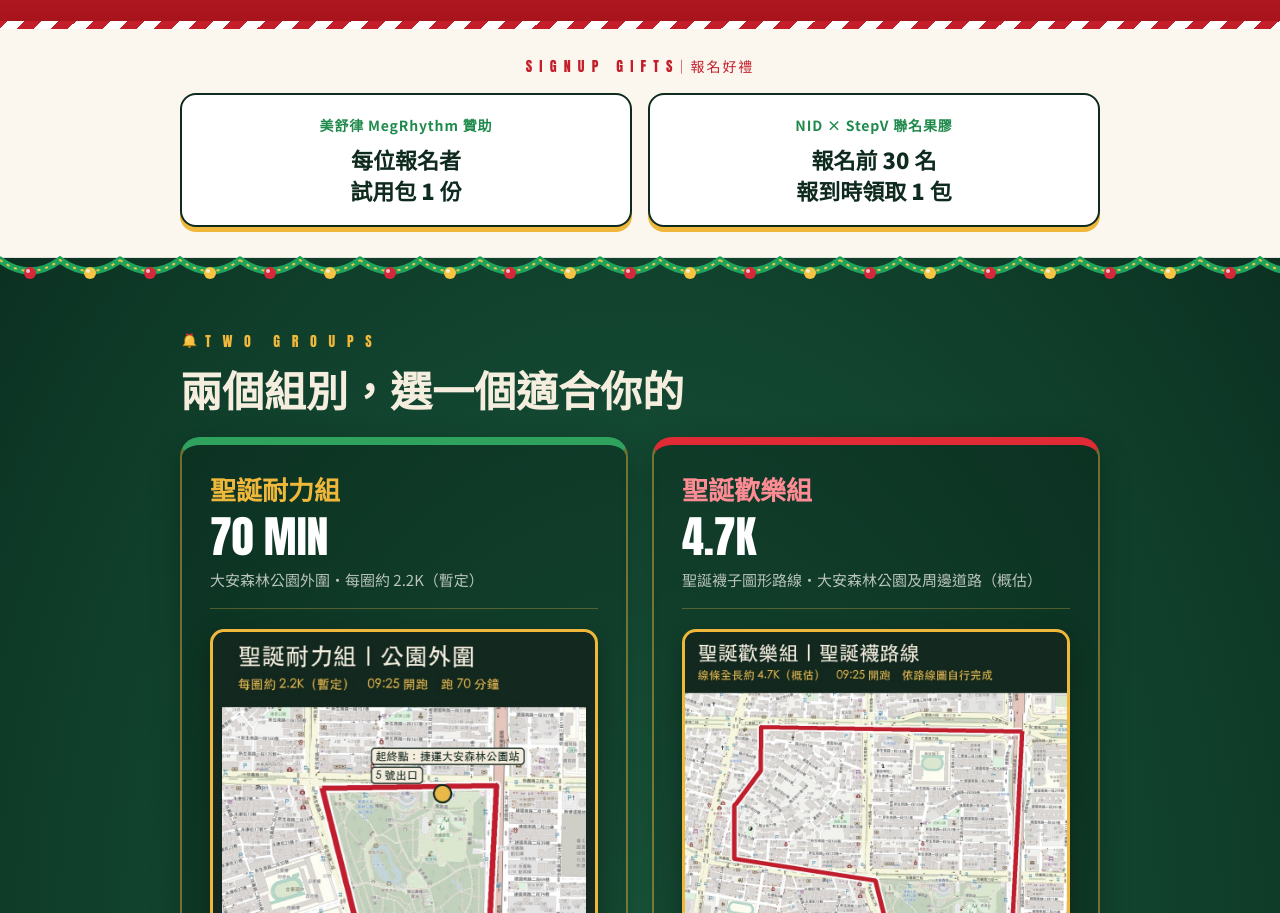
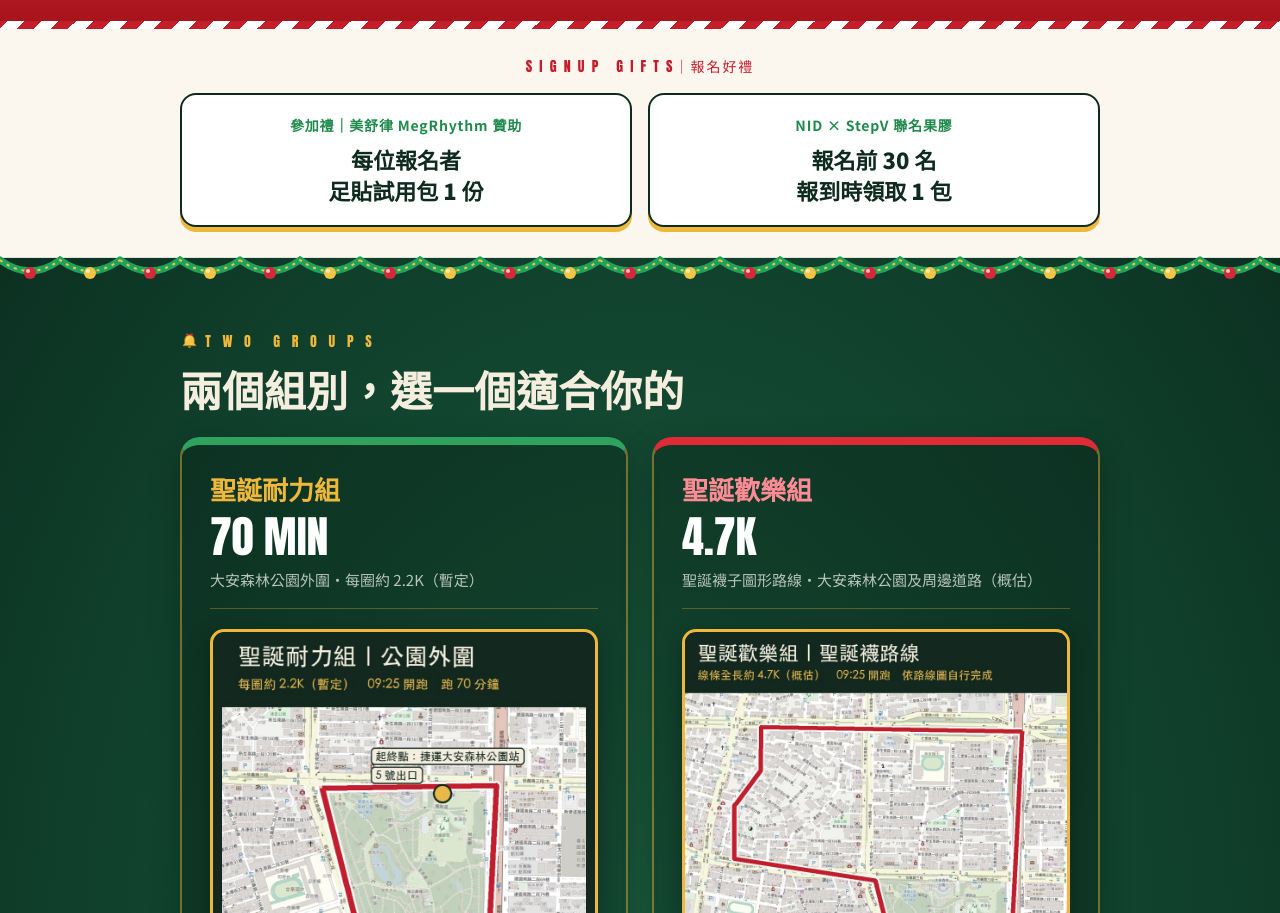
Before and after one commit to NIDRUNCLUB/nid-secret-santa-run, a plain HTML site: page index.html in a window 1280 px wide. Shown: the part 892-1805 px from the top of the page. Drawn offline with Linux system fonts and the light colour scheme; no server answers.

Commit message:
Add files via upload

```diff
--- a/index.html
+++ b/index.html
@@ -415,8 +415,8 @@ footer .fl{color:#DDEBE2}
     <p class="perks-k">S I G N U P　G I F T S｜報名好禮</p>
     <div class="perks-grid">
       <div class="perk">
-        <p class="perk-b">美舒律 MegRhythm 贊助</p>
-        <p class="perk-v">每位報名者<br />試用包 1 份</p>
+        <p class="perk-b">參加禮｜美舒律 MegRhythm 贊助</p>
+        <p class="perk-v">每位報名者<br />足貼試用包 1 份</p>
       </div>
       <div class="perk">
         <p class="perk-b">NID × StepV 聯名果膠</p>
```
